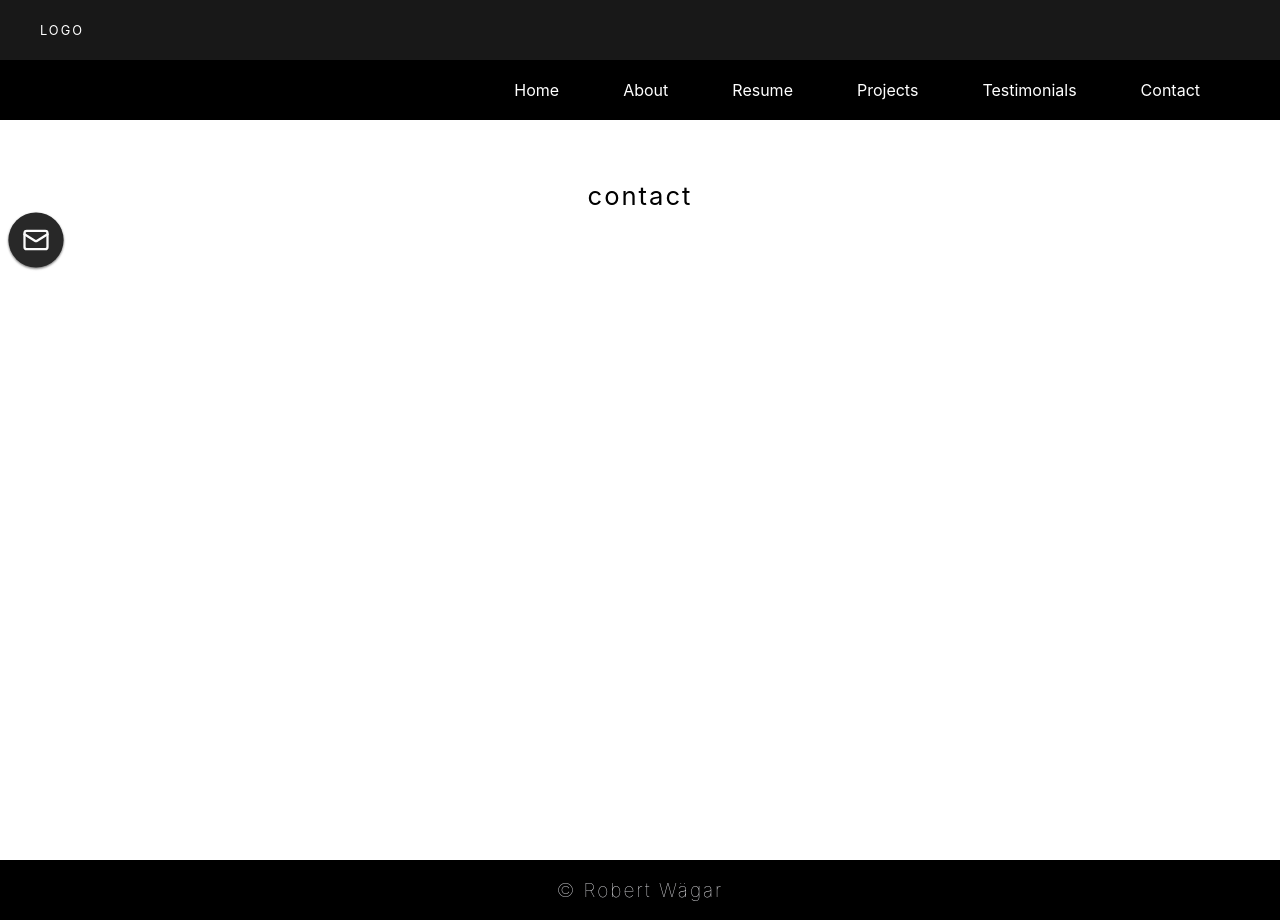
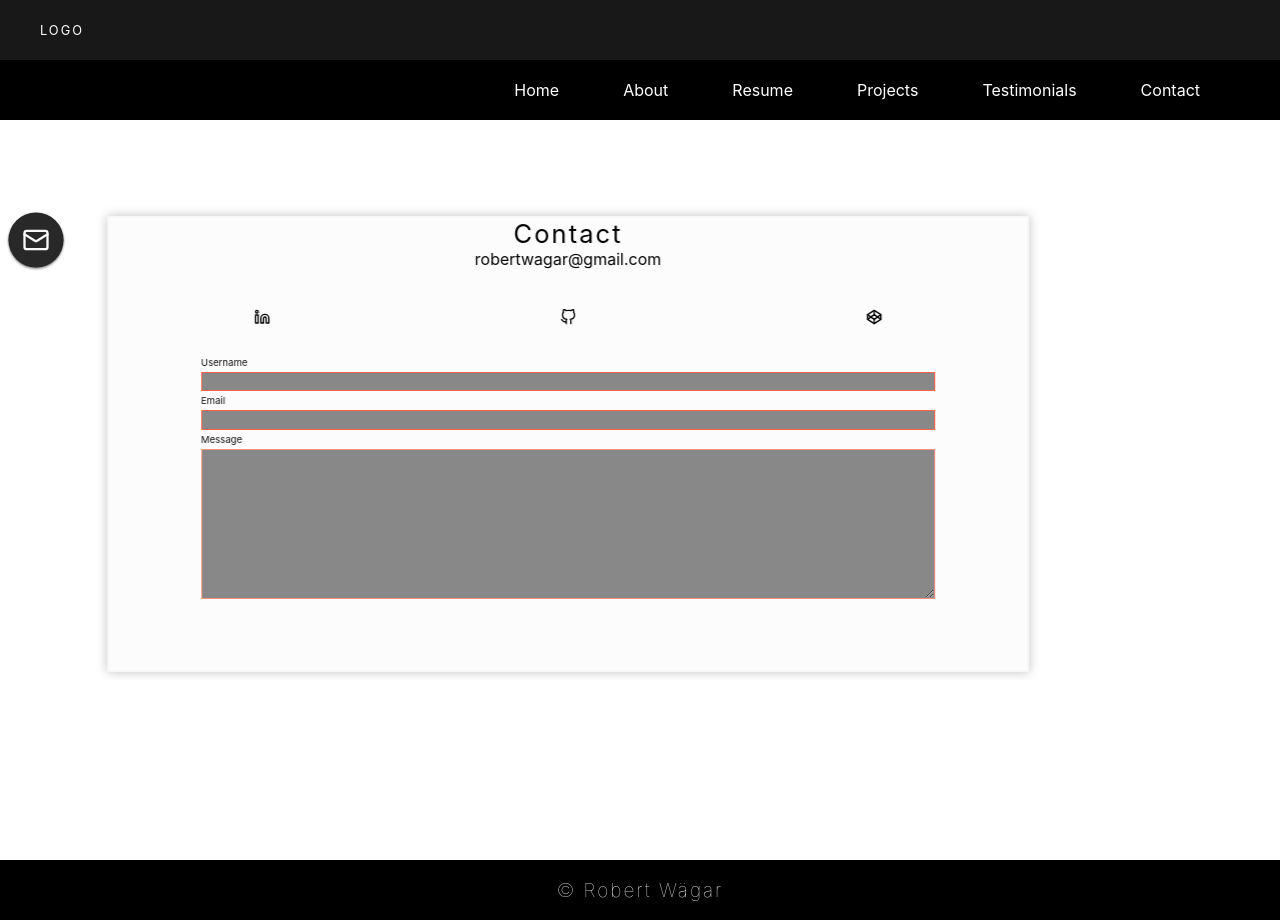
Before and after one commit to xxrobone/base_webpage_react, a React (Create React App) app: page /contact in a window 1280 px wide. Built offline with nearby package versions, Linux system fonts and the light colour scheme.

Commit message:
design is ready, components for input, textarea, form, sidebar for contact page done

```diff
--- a/src/components/contactForm/ContactFormWrapper.jsx
+++ b/src/components/contactForm/ContactFormWrapper.jsx
@@ -5,9 +5,9 @@ import './ContactFormWrapper.scss'
 
 const ContactFormWrapper = (props) => {
   return (
-    <div class="wrapper">
+    <div className="wrapper">
 
-        <div class="inner">
+        <div className="inner">
         </div>
       <div className='contact_form_wrapper'>
           {props.children}
--- a/src/components/contactForm/ContactFormWrapper.scss
+++ b/src/components/contactForm/ContactFormWrapper.scss
@@ -23,18 +23,19 @@
     float: right;
     padding: 1rem;
     border-radius: 0px;
-    width: 250px;
+    width: 80%;
     height: 250px;
     -webkit-clip-path: circle(10% at 90% 10%);
           clip-path: circle(10% at 90% 10%);
     cursor: pointer;
     opacity: 0;
+    opacity: 1;
     }
 
     .inner.active {
     -webkit-clip-path: circle(100%);
           clip-path: circle(100%);
-    background: var(--color-bg-dark-hover);
+    background: #383838;
     height: 100%;
     width: 100%;
     opacity: 1;
@@ -70,6 +71,14 @@
     backdrop-filter: blur(3px);
     cursor: pointer;
     overflow: hidden;
+
+    /* make it visible while working on the effects and implementation */
+    width: 90%;
+    height:95%;
+    top: 2vh;
+    opacity: 1;
+    z-index: 21;
+
     }
 
     .contact_form_wrapper.active {
--- a/src/components/contactForm/ContactInfo.jsx
+++ b/src/components/contactForm/ContactInfo.jsx
@@ -4,9 +4,9 @@ import Socials from '../socials/Socials'
 const ContactInfo = () => {
   return (
       <div className='contact_info_container'>
-           <h2 class='headline_text'>Contact</h2>
-                <div class='contact_info'>
-                    <span class='email'>robertwagar@gmail.com</span>
+           <h2 className='headline_text'>Contact</h2>
+                <div className='contact_info'>
+                    <span className='email'>robertwagar@gmail.com</span>
           </div>
           <Socials />
     </div>
--- a/src/components/contactForm/ContactInfo.scss
+++ b/src/components/contactForm/ContactInfo.scss
@@ -2,6 +2,7 @@
 .contact_info_container {
     padding: 1rem;
     height: 0;
+    height: 100%;
     display: -webkit-box;
     display: -ms-flexbox;
     display: flex;
@@ -29,7 +30,7 @@
     text-align: center;
     padding: 1rem 0;
     color: #fff;
-    font-family: var(--font-primary);
+    font-family: inherit;
     }
 
     .contact_info .email {
--- a/src/components/form/Form.scss
+++ b/src/components/form/Form.scss
@@ -1,7 +1,9 @@
 .form_container {
     padding: 1rem 0;
     width: 0%;
-    opacity: 0;
+    opacity: 1;
+    width: 100%;
+    opacity: 1;
     display: -webkit-box;
     display: -ms-flexbox;
     display: flex;
@@ -11,8 +13,12 @@
     -webkit-box-pack: center;
       -ms-flex-pack: center;
           justify-content: center;
-    font-family: var(--font-primary);
+    font-family: inherit;
     cursor: pointer;
+
+    .form {
+        width: 80%;
+    }
     }
 
     .form_container.active {
--- a/src/components/inputfield/InputField.scss
+++ b/src/components/inputfield/InputField.scss
@@ -44,7 +44,8 @@ input {
     label {
         font-size: 0.6rem;
         text-transform: capitalize;
-        color: white;
+        text-align: left;
+        color: #121212;
         display: block;
         margin: 0.25rem 0;
         }
--- a/src/components/textareafield/TextAreaField.jsx
+++ b/src/components/textareafield/TextAreaField.jsx
@@ -7,7 +7,7 @@ const TextAreaField = ({id, name, value, type, label, onChange}) => {
   return (
       <>
         <label>{label}</label>
-        <input
+        <textarea
         id={id}
         type={type}
         name={name}
--- a/src/components/textareafield/TextAreaField.scss
+++ b/src/components/textareafield/TextAreaField.scss
@@ -1,9 +1,7 @@
-
-
 textarea {
     padding: 0.2rem;
     width: 100%;
-    height: 100px;
+    height: 150px;
     display: block;
     position: relative;
     font-size: 0.6rem;
@@ -14,14 +12,14 @@ textarea {
 }
 
 textarea:invalid {
-    border: 1px solid tomato;
+    border: 1px solid rgb(248, 145, 126);
   }
 
-
+/*
 label {
     font-size: 0.6rem;
     text-transform: capitalize;
-    color: white;
+    color: #121212;
     display: block;
     margin: 0.25rem 0;
-    }
+    } */
--- a/src/pages/contact/Contact.jsx
+++ b/src/pages/contact/Contact.jsx
@@ -1,14 +1,62 @@
-import React from 'react'
+import React, {useState} from 'react'
 
 // styles
 import './Contact.scss'
 import ContactSidebar from '../../components/contactSidebar/ContactSidebar'
+import ContactFormWrapper from '../../components/contactForm/ContactFormWrapper'
+import ContactInfo from '../../components/contactForm/ContactInfo'
+import Form from '../../components/form/Form'
+import InputField from '../../components/inputfield/InputField'
+import TextAreaField from '../../components/textareafield/TextAreaField'
+
 
 const Contact = () => {
+    const [input, setInput] = useState({ username: "", email: "", msg: ""});
+
+    const users = [];
+
+
+  const handleOnChange = (e) => {
+    const {name, value} = e.target;
+    setInput({...input, [name]: value});
+  }
+
+  const handleSubmit = (e) => {
+    e.preventDefault();
+    users.push(input);
+  }
   return (
       <div className='contact'>
-          <h2>contact</h2>
           <ContactSidebar />
+          <ContactFormWrapper>
+              <ContactInfo />
+              <Form onSubmit={handleSubmit}>
+                  <InputField
+                  id="username"
+                  type="text"
+                  name="username"
+                  value={input.username}
+                  label="Username"
+                  onChange={handleOnChange}
+                  />
+                  <InputField
+                  id="email"
+                  type="email"
+                  name="email"
+                  value={input.email}
+                  label="Email"
+                  onChange={handleOnChange}
+                  />
+                  <TextAreaField
+                  id="msg"
+                  type="textarea"
+                  name="message"
+                  value={input.msg}
+                  label="Message"
+                  onChange={handleOnChange}
+                  />
+              </Form>
+          </ContactFormWrapper>
 
     </div>
   )
```
